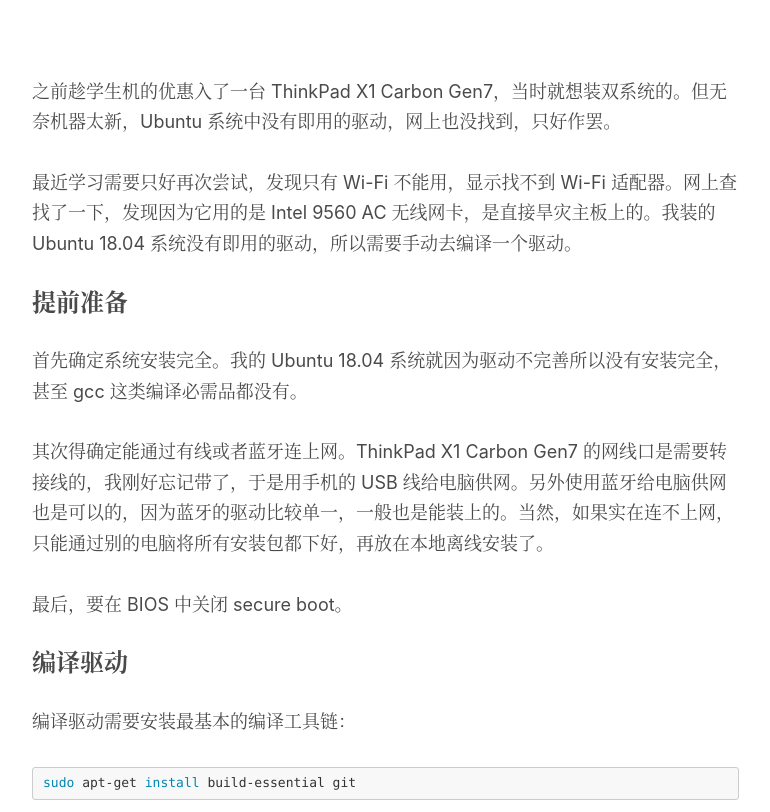
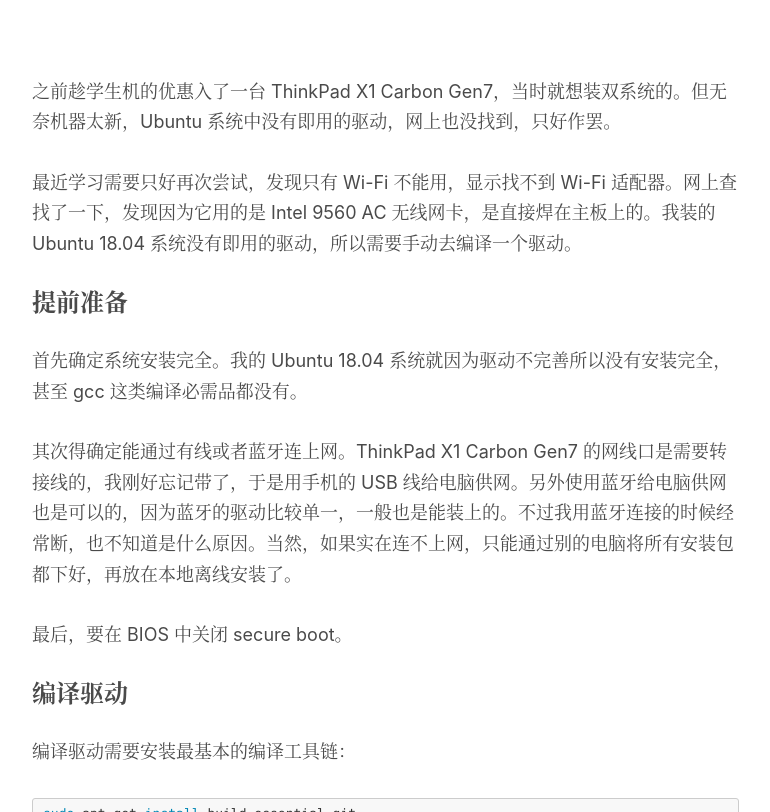
Before and after one commit to Xiphoray/Xiphoray.github.io, a Jekyll site: the page built from _posts/2020-04-28-Intel.md, in a window 1280 px wide and 900 px high, scrolled down 435 px, cut to the strip 88-900 px from the top of the window. Shown: the whole strip, without its empty margins (233-1003 px from the left). Built offline with Jekyll 4.4.1, drawn with Linux system fonts in a browser that asks for light colours; nearby versions of some CDN libraries; comment, search, counter and statistics services are not loaded.

Commit message:
fix article

```diff
--- a/_posts/2020-04-28-Intel.md
+++ b/_posts/2020-04-28-Intel.md
@@ -14,13 +14,13 @@
 
 之前趁学生机的优惠入了一台 ThinkPad X1 Carbon Gen7，当时就想装双系统的。但无奈机器太新，Ubuntu 系统中没有即用的驱动，网上也没找到，只好作罢。
 
-最近学习需要只好再次尝试，发现只有 Wi-Fi 不能用，显示找不到 Wi-Fi 适配器。网上查找了一下，发现因为它用的是 Intel 9560 AC 无线网卡，是直接旱灾主板上的。我装的 Ubuntu 18.04 系统没有即用的驱动，所以需要手动去编译一个驱动。
+最近学习需要只好再次尝试，发现只有 Wi-Fi 不能用，显示找不到 Wi-Fi 适配器。网上查找了一下，发现因为它用的是 Intel 9560 AC 无线网卡，是直接焊在主板上的。我装的 Ubuntu 18.04 系统没有即用的驱动，所以需要手动去编译一个驱动。
 
 ### 提前准备
 
 首先确定系统安装完全。我的 Ubuntu 18.04 系统就因为驱动不完善所以没有安装完全，甚至 gcc 这类编译必需品都没有。
 
-其次得确定能通过有线或者蓝牙连上网。ThinkPad X1 Carbon Gen7 的网线口是需要转接线的，我刚好忘记带了，于是用手机的 USB 线给电脑供网。另外使用蓝牙给电脑供网也是可以的，因为蓝牙的驱动比较单一，一般也是能装上的。当然，如果实在连不上网，只能通过别的电脑将所有安装包都下好，再放在本地离线安装了。
+其次得确定能通过有线或者蓝牙连上网。ThinkPad X1 Carbon Gen7 的网线口是需要转接线的，我刚好忘记带了，于是用手机的 USB 线给电脑供网。另外使用蓝牙给电脑供网也是可以的，因为蓝牙的驱动比较单一，一般也是能装上的。不过我用蓝牙连接的时候经常断，也不知道是什么原因。当然，如果实在连不上网，只能通过别的电脑将所有安装包都下好，再放在本地离线安装了。
 
 最后，要在 BIOS 中关闭 secure boot。
 
```
Also changed, not shown: _posts/2020-05-20-wave.md (+1 -1 lines).
